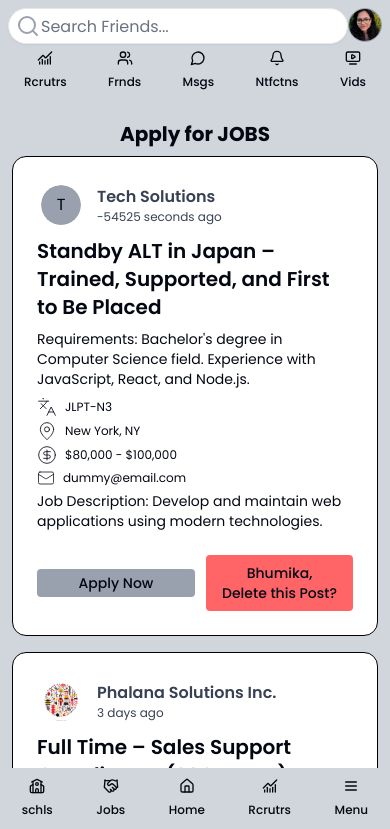
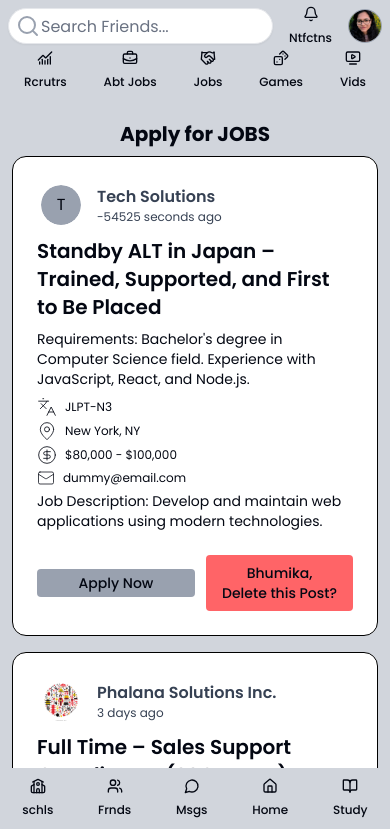
Before and after one commit to Ravi-kant-coder/Nihongomax, a Next.js app: page /jobs in a window 390 px wide. Shown: the top 829 px of the page. Built offline with nearby package versions, Linux system fonts and the light colour scheme.

Commit message:
dice added

```diff
--- a/app/recruiters/page.js
+++ b/app/recruiters/page.js
@@ -78,21 +78,27 @@ const Jobcard = () => {
   // }, [createdAt]);
 
   return (
-    <>
-      <div className="mt-20">
+    <div className="md:mt-20 mt-25">
+      <div className="md:mt-15 p-2 w-1/5 overflow-y-auto scroll-smooth overscroll-contain">
         <LeftSideBar />
       </div>
-      <div className="mx-3 md:ml-60 mb-20 bg-pink-300">
-        <h1 className="md:text-4xl text-xl font-semibold dark:text-[rgb(150,150,150)] text-center ">
+
+      <div className="mx-3 md:ml-60 mb-20 ">
+        <h1 className="md:text-6xl text-xl font-semibold dark:text-[rgb(150,150,150)] text-center ">
           Dear Recruiters, Post JOBS for FREE
+          <br />
+          <h2 className="md:text-4xl text-lg md:mt-6">
+            求人情報をご掲載ください。完全に無料です。
+          </h2>
         </h1>
-        <h2 className="md:text-2xl font-semibold dark:text-[rgb(120,120,130)] text-center md:mt-2">
+        <h2 className="md:text-2xl text-sm font-semibold dark:text-[rgb(120,120,130)] text-center md:mt-4">
           {" "}
           Show your Job posts to over 10,000 Japanese learners and working
-          proffessionals
+          professionals
         </h2>
-
-        <JobPostForm />
+        <div className="flex justify-center mt-4">
+          <JobPostForm />
+        </div>
 
         <div className="flex flex-col mx-3 md:ml-60 mb-20">
           {dummyJobs.map((queryObj) => (
@@ -200,7 +206,7 @@ const Jobcard = () => {
           ))}
         </div>
       </div>
-    </>
+    </div>
   );
 };
 
--- a/components/JobPostForm.jsx
+++ b/components/JobPostForm.jsx
@@ -24,7 +24,16 @@ const ContactForm = () => {
   const [isQueryReq, setIsQueryReq] = useState(false);
   const [invalidMob, setInvalidMob] = useState(false);
   const [feedback, setFeedback] = useState("");
+  const [profileImage, setProfileImage] = useState(null);
 
+  const today = new Date();
+  const day = String(today.getDate()).padStart(2, "0");
+  const month = today.toLocaleString("en-US", { month: "long" });
+  const year = today.getFullYear();
+
+  const formattedDate = `${day}-${month}-${year}`;
+
+  const profileImageInputRef = useState(null);
   const handleContactForm = async (e) => {
     e.preventDefault();
 
@@ -82,12 +91,10 @@ const ContactForm = () => {
     }
   };
   return (
-    <div className="md:flex items-center justify-center">
-      <div className="md:w-1/2 m-4 dark:bg-[rgb(30,30,30)] bg-[rgb(170,170,170)] lg:p-5 py-5 lg:py-10 md:rounded-lg rounded-lg">
-        <div>
+    <div className="w-8/9 md:w-2/3 dark:bg-[rgb(30,30,30)] px-2 bg-[rgb(170,170,170)] lg:p-5 py-10 md:rounded-lg rounded-lg">
       <div className="text-center mb-2 ">
         <h1 className="md:text-lg text-sm mb-5 ">
-              In case of any doubt, Call us 7678461209
+          Fill to Post Jobs. In case of any doubt, Call us 7678461209
           <p className="md:text-sm text-xs">(Tue Thu OFF)</p>
         </h1>
         <div className="flex items-center gap-4 text-gray-500"></div>
@@ -95,8 +102,9 @@ const ContactForm = () => {
 
       <form onSubmit={handleContactForm}>
         <div className="space-y-4">
-              <div className="flex flex-col items-center mb-4">
-                <Avatar className="w-24 h-24 border-4 border-white mb-2">
+          <div className="flex items-center ">
+            <div className="flex flex-col items-center mr-2 md:mr-10">
+              <Avatar className="w-15 h-15 border-2 border-white mb-2">
                 <AvatarImage />
                 <AvatarFallback className="dark:bg-gray-800 text-3xl"></AvatarFallback>
               </Avatar>
@@ -107,17 +115,18 @@ const ContactForm = () => {
                 // ref={profileImageInputRef}
                 // onChange={handleProfilePictureChange}
               />
-                <Button
-                  className="cursor-pointer dark:bg-gray-400 dark:hover:bg-gray-500 hover:bg-gray-600 hover:text-white text-gray-700 font-semibold flex items-center justify-center"
+              <button
+                className="border text-xs dark:bg-[rgb(30,30,30)] md:w-50 rounded-md md:text-sm p-1 flex-col md:flex-row cursor-pointer bg-[rgb(170,170,170)]  dark:hover:bg-black hover:bg-gray-300  flex items-center justify-center"
                 type="button"
                 variant="outline"
                 size="sm"
                 onClick={() => profileImageInputRef.current?.click()}
               >
-                  <Upload className="h-4 w-4 mr-2" />
-                  Upload Company Image
-                </Button>
+                <Upload className="h-4 w-4 mr-3" />
+                Company's Image
+              </button>
             </div>
+            <div className="flex justify-between flex-col h-20 w-full ">
               <div className="space-y-2 ">
                 <Label className="sr-only" htmlFor="queryName">
                   Username
@@ -126,14 +135,21 @@ const ContactForm = () => {
                   id="queryName"
                   name="queryNameKey"
                   type="text"
-                  placeholder="Enter your name"
+                  placeholder="Enter Company's name"
                   className="dark:border-gray-400 bg-white dark:bg-black"
                   value={studentName}
                   onChange={handleNameChange}
                 />
                 {isNameReq && (
-                  <p className="text-red-700 text-xs">Your Name is required.</p>
+                  <p className="text-red-700 text-xs">
+                    Company's Name is required.
+                  </p>
                 )}
+              </div>
+              <div className="flex flex-col text-xs md:text-sm">
+                {formattedDate}
+              </div>
+            </div>
           </div>
           <div className="space-y-2 ">
             <Label className="sr-only" htmlFor="mobNumber">
@@ -159,9 +175,7 @@ const ContactForm = () => {
               maxLength={10}
             />{" "}
             {isMobReq ? (
-                  <p className="text-red-700 text-xs">
-                    Mobile number is required.
-                  </p>
+              <p className="text-red-700 text-xs">Mobile number is required.</p>
             ) : invalidMob ? (
               <p className="text-red-700 text-xs ">
                 Please put Valid 10 Digit Mobile number.
@@ -188,7 +202,7 @@ const ContactForm = () => {
               className="w-full text-[15px] hover:dark:bg-black hover:dark:border-1 hover:dark:border-white dark:bg-gray-400 hover:dark:text-white cursor-pointer"
               type="submit"
             >
-                  <p>Submit</p>
+              <p>Post Job Now</p>
             </Button>
           )}
           {submitted && (
@@ -203,9 +217,8 @@ const ContactForm = () => {
             </motion.p>
           )}
         </div>
+        <p className="text-center mt-5">You can delete it anytime</p>
       </form>
-        </div>
-      </div>
     </div>
   );
 };
--- a/components/LeftSideBar.jsx
+++ b/components/LeftSideBar.jsx
@@ -114,7 +114,7 @@ const LeftSideBar = () => {
             },
           ].map(({ id, label, icon: Icon, className, navPath }) => (
             <motion.button
-              whileHover={{ y: -5 }}
+              whileHover={{ x: 10 }}
               transition={{ type: "spring", stiffness: 300 }}
               className="w-full cursor-pointer dark:font-normal dark:hover:bg-[rgb(55,55,55)] text-sm font-semibold flex items-center justify-start hover:bg-white p-2 rounded-md"
               onClick={() => {
--- a/components/Navbar.jsx
+++ b/components/Navbar.jsx
@@ -16,6 +16,7 @@ import {
   School,
   Dices,
   Briefcase,
+  BriefcaseBusiness,
 } from "lucide-react";
 import SearchInNav from "./SearchInNav";
 
@@ -42,16 +43,33 @@ const Navbar = () => {
               <h1> Nihongomax 7678461209</h1>
             </div>
           </a>
-          <div className="md:hidden">
+          <div className="md:hidden flex items-center justify-center">
+            {[{ icon: Bell, path: "/notifications", name: "Ntfctns" }].map(
+              ({ icon: Icon, path, name }) => (
+                <Button
+                  variant="ghost"
+                  onClick={() => {
+                    handleNavigation(path);
+                  }}
+                  key={name}
+                  className="md:p-3 text-xs hover:bg-white rounded-md dark:hover:bg-[rgb(55,55,55)] cursor-pointer"
+                >
+                  <div className="flex md:w-12 flex-col items-center justify-center">
+                    <Icon />
+                    <p className="mt-2">{name}</p>
+                  </div>{" "}
+                </Button>
+              )
+            )}
             <UserMenu />
           </div>
         </div>{" "}
         <div className="flex justify-between items-center md:mt-0 mt-2">
           {[
             { icon: ChartNoAxesCombined, path: "/recruiters", name: "Rcrutrs" },
-            { icon: Users, path: "/friends", name: "Frnds" },
-            { icon: MessageCircle, path: "/messages", name: "Msgs" },
-            { icon: Bell, path: "/notifications", name: "Ntfctns" },
+            { icon: BriefcaseBusiness, path: "/about-jobs", name: "Abt Jobs" },
+            { icon: Handshake, path: "/jobs", name: "Jobs" },
+            { icon: Dices, path: "/games", name: "Games" },
             { icon: TvMinimalPlay, path: "/videos", name: "Vids" },
           ].map(({ icon: Icon, path, name }) => (
             <Button
@@ -72,14 +90,10 @@ const Navbar = () => {
           <div className="md:flex items-center justify-center hidden">
             {[
               { icon: School, path: "/schools", name: "schls" },
-              { icon: Handshake, path: "/jobs", name: "Jobs" },
-              { icon: Home, path: "/games", name: "Home" },
-              {
-                icon: ChartNoAxesCombined,
-                path: "/recruiters",
-                name: "Rcrutrs",
-              },
-              { icon: Briefcase, path: "/jobs-in-japan", name: "Jap Jobs" },
+              { icon: Home, path: "/", name: "Home" },
+              { icon: Users, path: "/friends", name: "Frnds" },
+              { icon: Dices, path: "/games", name: "Games" },
+              { icon: MessageCircle, path: "/messages", name: "Msgs" },
             ].map(({ icon: Icon, path, name }) => (
               <Button
                 variant="ghost"
--- a/components/NavbarBelow.jsx
+++ b/components/NavbarBelow.jsx
@@ -2,13 +2,7 @@
 import { Button } from "@/components/ui/button";
 // import useSidebarStore from "../store/sidebarStore";
 import { useRouter } from "next/navigation";
-import {
-  Menu,
-  ChartNoAxesCombined,
-  Handshake,
-  School,
-  Home,
-} from "lucide-react";
+import { BookOpen, MessageCircle, School, Home, Users } from "lucide-react";
 
 const NavbarBelow = () => {
   // const { toggleSidebar } = useSidebarStore();
@@ -21,14 +15,14 @@ const NavbarBelow = () => {
       <div className="bg-gray-300 h-15 dark:bg-black  flex justify-around items-center">
         {[
           { icon: School, path: "/schools", name: "schls" },
-          { icon: Handshake, path: "/jobs", name: "Jobs" },
-          { icon: Home, path: "/games", name: "Home" },
+          { icon: Users, path: "/friends", name: "Frnds" },
           {
-            icon: ChartNoAxesCombined,
-            path: "/recruiters",
-            name: "Rcrutrs",
+            icon: MessageCircle,
+            path: "/messages",
+            name: "Msgs",
           },
-          { icon: Menu, path: "/", name: "Menu" },
+          { icon: Home, path: "/", name: "Home" },
+          { icon: BookOpen, path: "/", name: "Study" },
         ].map(({ icon: Icon, path, name }) => (
           <Button
             variant="ghost"
```
Lines whose indentation alone changed are shown as unchanged.
